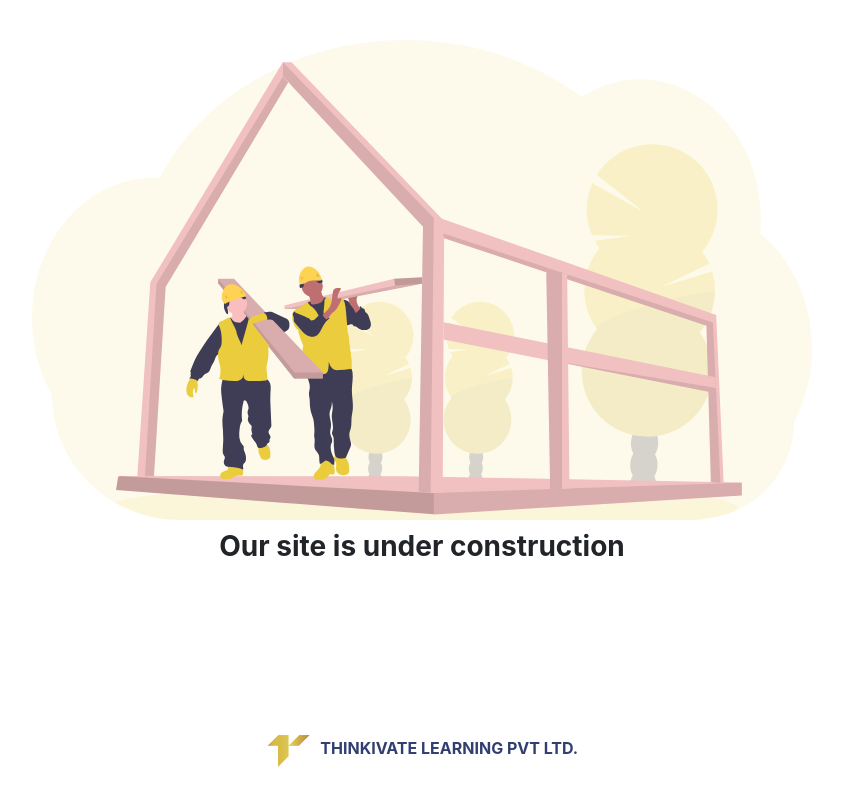
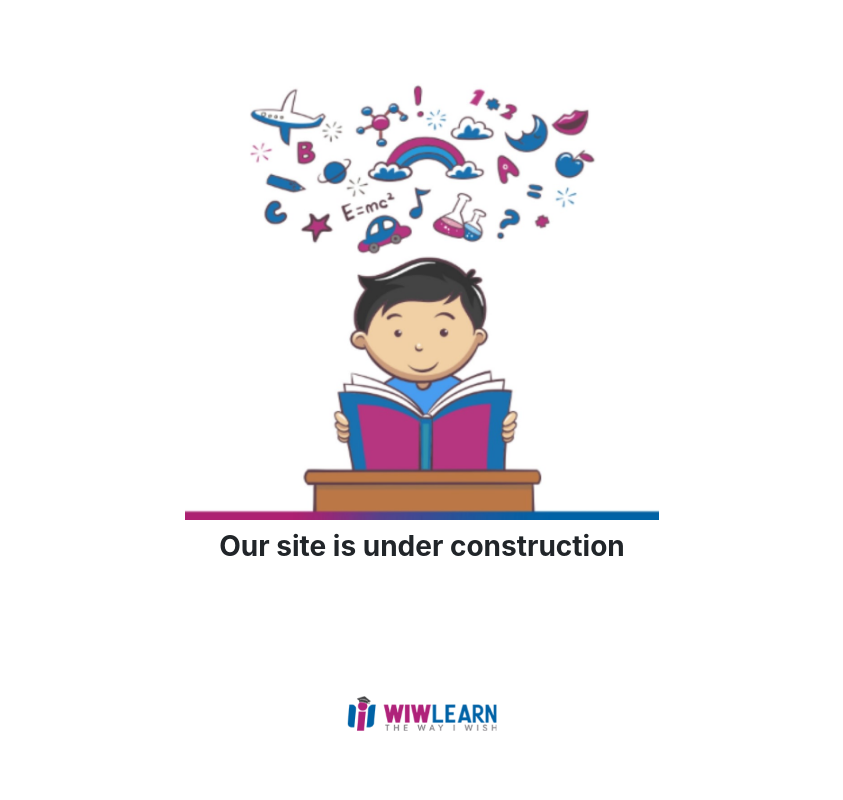
Before and after one commit to thinkivatedevelopers/thinkivate, a plain HTML site: page index.html in a window 1280 px wide. Shown: the whole page, without its empty margins (218-1061 px from the left). Drawn offline with nearby package versions, Linux system fonts and the light colour scheme.

Commit message:
content changed to wiw learn, logo and bg image updated as wiwlearn

```diff
--- a/css/index.css
+++ b/css/index.css
@@ -5,8 +5,8 @@
 }
 
 .logo{
-    max-width: 50px;
-    max-height: 50px;
+    max-width: 150px;
+    max-height: 150px;
 }
 
 .main-sec strong{
--- a/index.html
+++ b/index.html
@@ -15,7 +15,7 @@
     <link rel="apple-touch-icon" sizes="180x180" href="/apple-touch-icon.png">
     <link rel="icon" type="image/png" sizes="32x32" href="/favicon-32x32.png">
     <link rel="icon" type="image/png" sizes="16x16" href="/favicon-16x16.png">
-    <title>Coming Soon - Thinkivate Learning</title>
+    <title>Coming Soon - WIW Learn</title>
 
 </head>
 
@@ -23,13 +23,13 @@
     <section>
         <div class="container">
             <div class="main-sec text-center">
-                <img src="/images/undraw_under_construction_46pa.svg" alt="" class="main-img img-fluid">
+                <img src="/images/boy.jpg" alt="" class="main-img img-fluid">
 
                 <h3 style="padding: 10px;"> <b>Our site is under construction</b> </h3>
 
                 <div class="company-sec fixed-bottom">
-                    <img src="/images/logo.png" class="logo" alt="Thinkivate">
-                    <strong>THINKIVATE LEARNING PVT LTD.</strong>
+                    <img src="/images/logo2.png" class="logo" alt="wiw learn">
+
                 </div>
 
             </div>
```
Also changed, not shown: apple-touch-icon.png (deleted), favicon-16x16.png (deleted), favicon-32x32.png (deleted), favicon.ico (deleted), images/logo.png (deleted), images/logo2.png (added).
